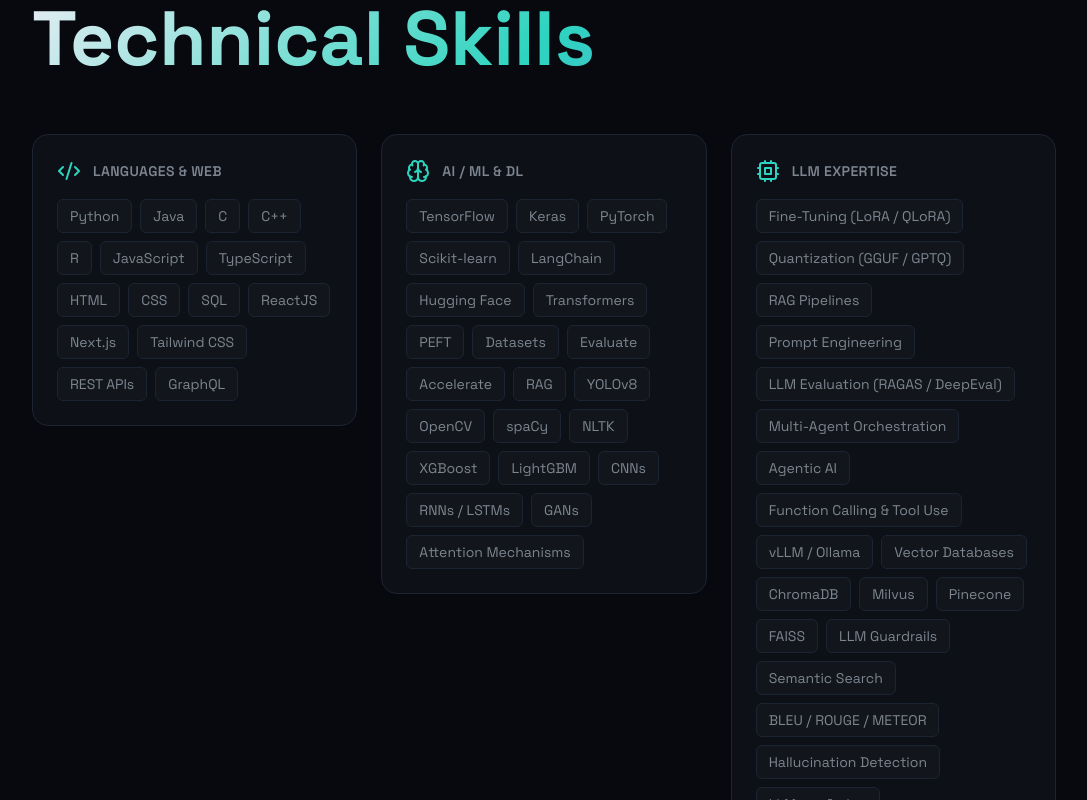
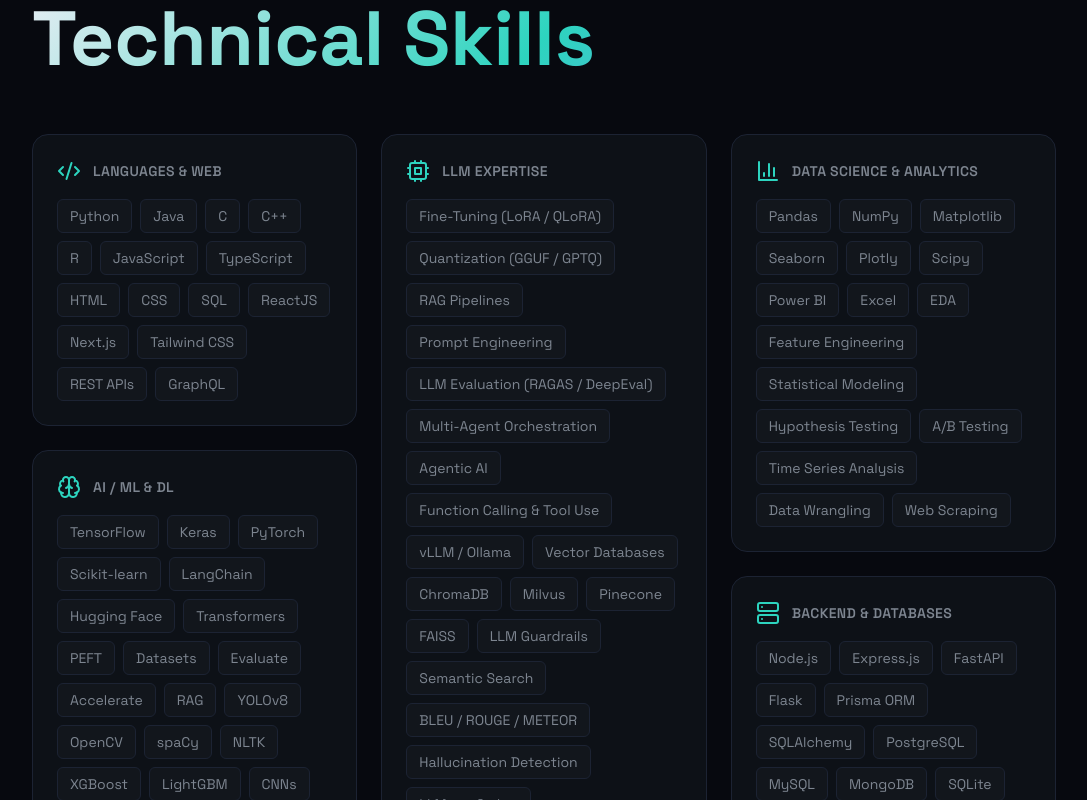
Before and after one commit to navvv29/Navaneed_Portfolio, a React (Vite) app: page / in a window 1280 px wide. Shown: the part 9220-10020 px from the top of the page, without its empty margins (96-1183 px from the left). Built offline with nearby package versions, Linux system fonts and the light colour scheme; the HTML template or start-up script is replaced by a standard one.

Commit message:
fix: change skills layout to masonry columns to eliminate wasted space

```diff
--- a/src/sections/SkillsSection.tsx
+++ b/src/sections/SkillsSection.tsx
@@ -177,8 +177,8 @@
           </h2>
         </FadeIn>
 
-        {/* Skills Grid */}
-        <div className="grid grid-cols-1 sm:grid-cols-2 lg:grid-cols-3 items-start gap-6 mt-12">
+        {/* Skills Grid — Masonry Layout */}
+        <div className="columns-1 sm:columns-2 lg:columns-3 gap-6 mt-12">
           {skillCategories.map((category, idx) => (
             <FadeIn
               key={category.id}
@@ -186,7 +186,7 @@
               y={20}
               duration={0.7}
             >
-              <div className="bg-[var(--surface)] border border-[var(--border)] rounded-2xl p-6 hover:border-[var(--accent-2)] transition-colors duration-200">
+              <div className="bg-[var(--surface)] border border-[var(--border)] rounded-2xl p-6 hover:border-[var(--accent-2)] transition-colors duration-200 mb-6 break-inside-avoid">
                 {/* Category Header */}
                 <div className="flex items-center gap-3 mb-4">
                   <div className="text-[var(--accent)] flex-shrink-0">
```
